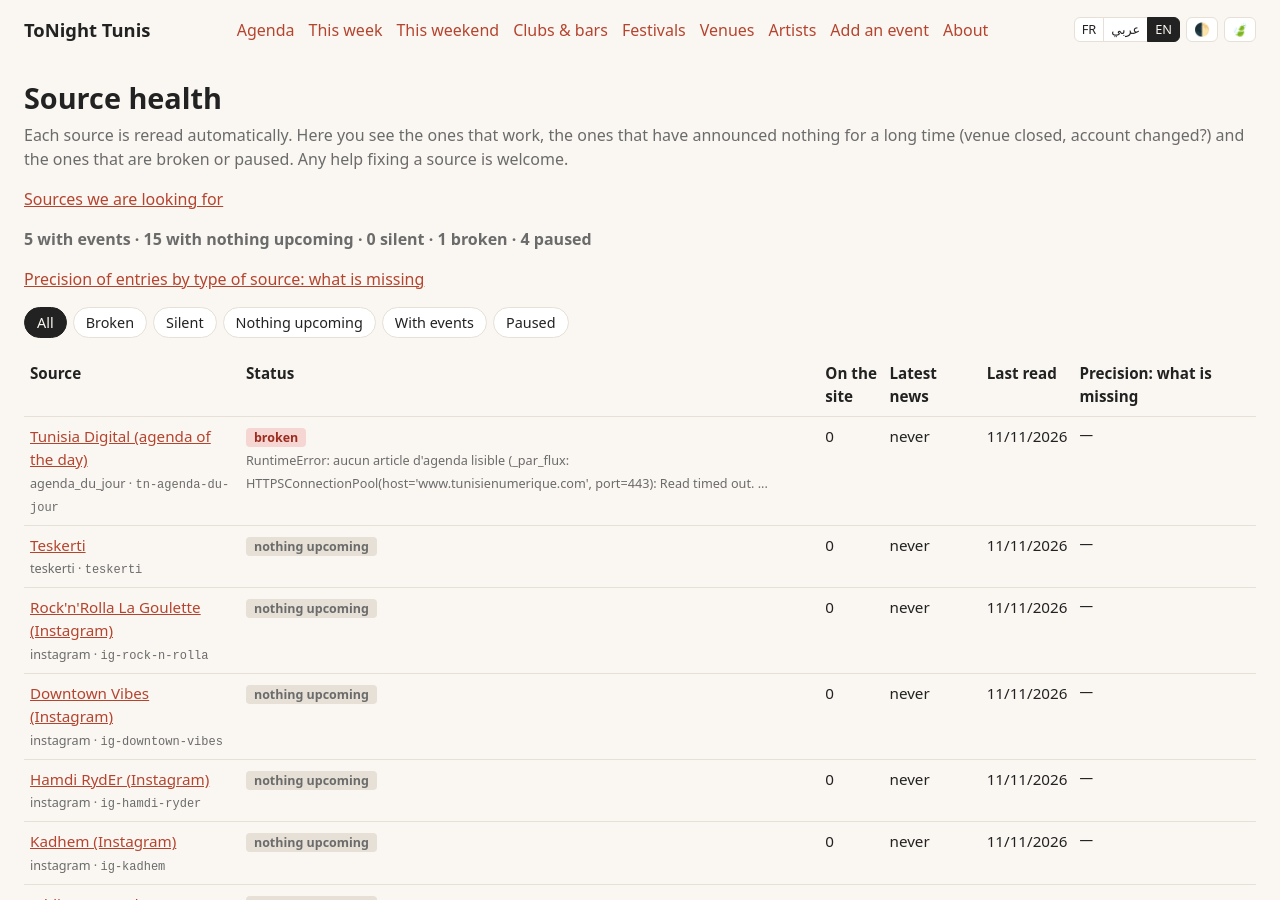
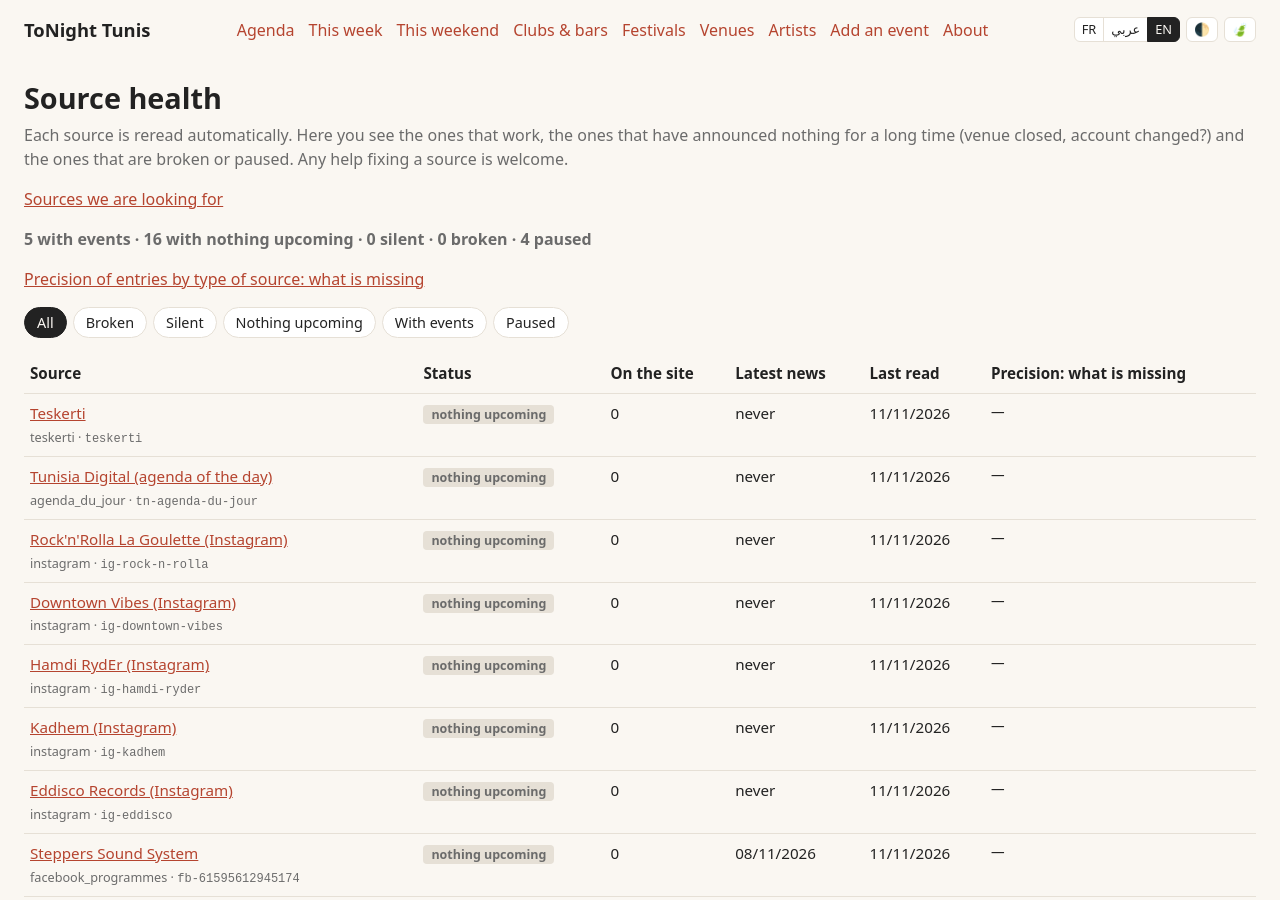
Before and after one commit to benjello/agenda-nuit-tunis, a Jekyll site: the page built from sante.html, in a window 1280 px wide and 900 px high. Built offline with Jekyll 4.4.1, drawn with Linux system fonts in a browser that asks for light colours; some of the changed text lies outside the part shown.

Commit message:
Scrapers : mise à jour automatique

```diff
--- a/_data/apify.json
+++ b/_data/apify.json
@@ -1,7 +1,7 @@
 {
  "jour": "2026-11-11",
- "depense": 7.35,
+ "depense": 7.56,
  "limite": 19.0,
- "pourcent": 39,
+ "pourcent": 40,
  "fin_cycle": "2026-12-01"
 }
--- a/_data/etat_sources.json
+++ b/_data/etat_sources.json
@@ -183,11 +183,11 @@
   },
   "tn-agenda-du-jour": {
     "attente": null,
-    "dernier_passage": "2026-11-11T12:46:08",
-    "dernier_succes": "2026-11-10T18:17:35",
-    "erreur": "RuntimeError: aucun article d'agenda lisible (_par_flux: HTTPSConnectionPool(host='www.tunisienumerique.com', port=443): Read timed out. (read timeout=30); _par_api: HTTPSConnectionPool(host='www.tunisienumerique.com', port=443): Read timed out. (read timeout=30))",
+    "dernier_passage": "2026-11-11T18:04:31",
+    "dernier_succes": "2026-11-11T18:04:31",
+    "erreur": null,
     "nb": 0,
-    "ok": false,
+    "ok": true,
     "premier_passage": "2026-11-08T11:38:40"
   },
   "tunis-events": {
```
